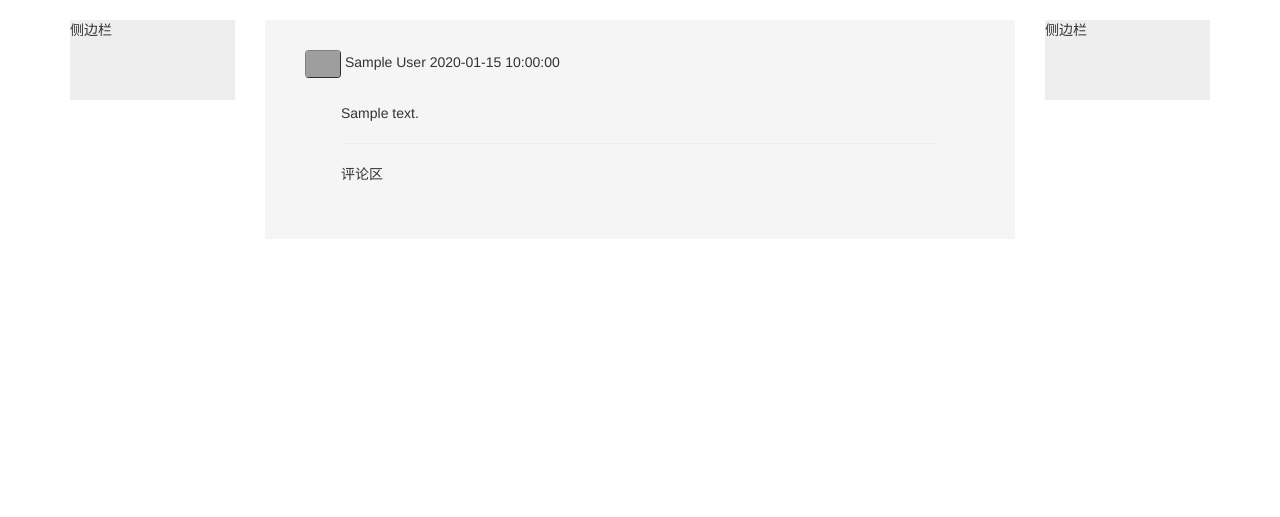
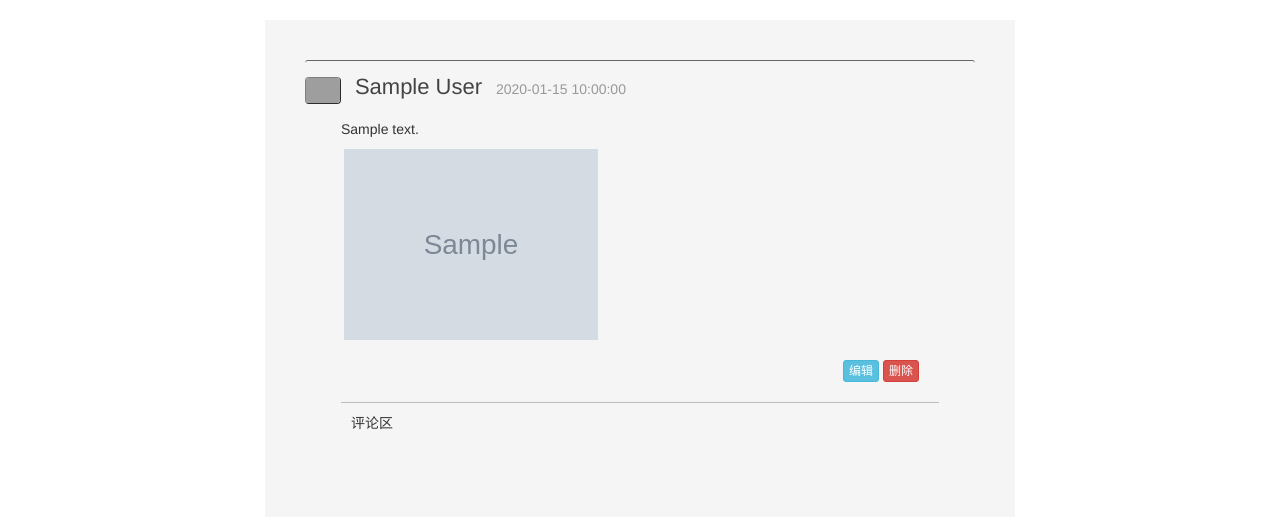
Before and after one commit to SoleIdol/weibo, a Flask app: page /user/main_my/ in a window 1280 px wide. Shown: the part 52-569 px from the top of the page. Run offline with Flask 2, Linux system fonts and the light colour scheme; the visitor is signed in with stand-in values (Sample User, id 1); tables that the repository leaves empty hold one stand-in row (values such as "Sample post"); grey boxes marked "Sample" are stand-in pictures; some libraries are stand-ins or nearby versions; grey boxes are pictures that could not be loaded.

Commit message:
1. 删除了侧边栏 2. 对微博页面展示添加了按钮

```diff
--- a/templates/base.html
+++ b/templates/base.html
@@ -29,10 +29,12 @@
             margin: auto;
         }
 
+        /*
         .sidebar_l, .sidebar_r {
             padding-bottom: 50px;
             background-color: #eeeeee;
         }
+         */
 
         .content {
             padding-bottom: 20px;
@@ -123,7 +125,6 @@
                 <!-- 边栏sidebar -->
                 <div class="sidebar_l">
                     {% block sidebar_l %}
-                        <p>侧边栏</p>
                     {% endblock %}
                 </div>
             </div>
@@ -139,7 +140,6 @@
                 <!-- 边栏sidebar -->
                 <div class="sidebar_r">
                     {% block sidebar_r %}
-                        <p>侧边栏</p>
                     {% endblock %}
                 </div>
             </div>
--- a/user/templates/main_my.html
+++ b/user/templates/main_my.html
@@ -15,7 +15,13 @@
         }
 
         .father {
-            padding: 20px 30px;
+            padding: 30px;
+        }
+
+        .user {
+            border-top: 1px inset #bbb;
+            padding-top: 10px;
+            border-radius: 3px;
         }
 
         .son {
@@ -23,7 +29,38 @@
         }
 
         .weibo_content {
-            padding: 5px 36px;
+            padding: 15px 36px;
+        }
+
+        .username {
+            font-size: 22px;
+            margin: 0 10px;
+            color: #444;
+        }
+
+        .uptime {
+            color: #999;
+        }
+
+        .handle {
+            text-align: right;
+            padding: 5px 20px;
+            margin: 5px 0;
+        }
+
+        .talk {
+            border-top: 1px solid #bbb;
+            padding: 10px;
+        }
+
+        .handle a {
+            color: white;
+            text-decoration: none;
+        }
+
+        .up_img {
+            width: 260px;
+            padding: 10px 3px;
         }
     </style>
 {% endblock %}
@@ -38,15 +75,24 @@
                     <span class="uptime">{{ wuser.Weibo.up_time }}</span>
                 </div>
                 <div class="weibo_content">
-                    {{ wuser.Weibo.title }}
-                    <br>
-                    {{ wuser.Weibo.content }}
-                    <hr>
+                    <div>{{ wuser.Weibo.content }}</div>
+                    {% if wuser.Weibo.filename %}
+                        <div>
+                            <img src="/static/upload/img/{{ wuser.Weibo.filename }}" class="up_img">
+                        </div>
+                    {% endif %}
+                    {% if wuser.Weibo.uid==user.id %}
+                        <div class="handle">
+                            <p>
+                                <button type="button" class="btn btn-info btn-xs"><a href="/weibo/update/?wid={{ wuser.Weibo.id }}">编辑</a></button>
+                                <button type="button" class="btn btn-danger btn-xs"><a href="#">删除</a></button>
+                            </p>
+                        </div>
+                    {% endif %}
                     <div class="talk">
                         评论区
                     </div>
                 </div>
-
             </div>
         {% endfor %}
     </div>
--- a/weibo_t/views.py
+++ b/weibo_t/views.py
@@ -47,3 +47,9 @@ def edit():
     else:
         flash('你还没有登录，请先登录...')
         return redirect('/user/login/')
+
+
+@weibo_bp.route('/update/')
+@login_required
+def update():
+    return '编辑'
```
Also changed, not shown: weibo_t/templates/update.html (added, +41 -0 lines), 1 other file.
